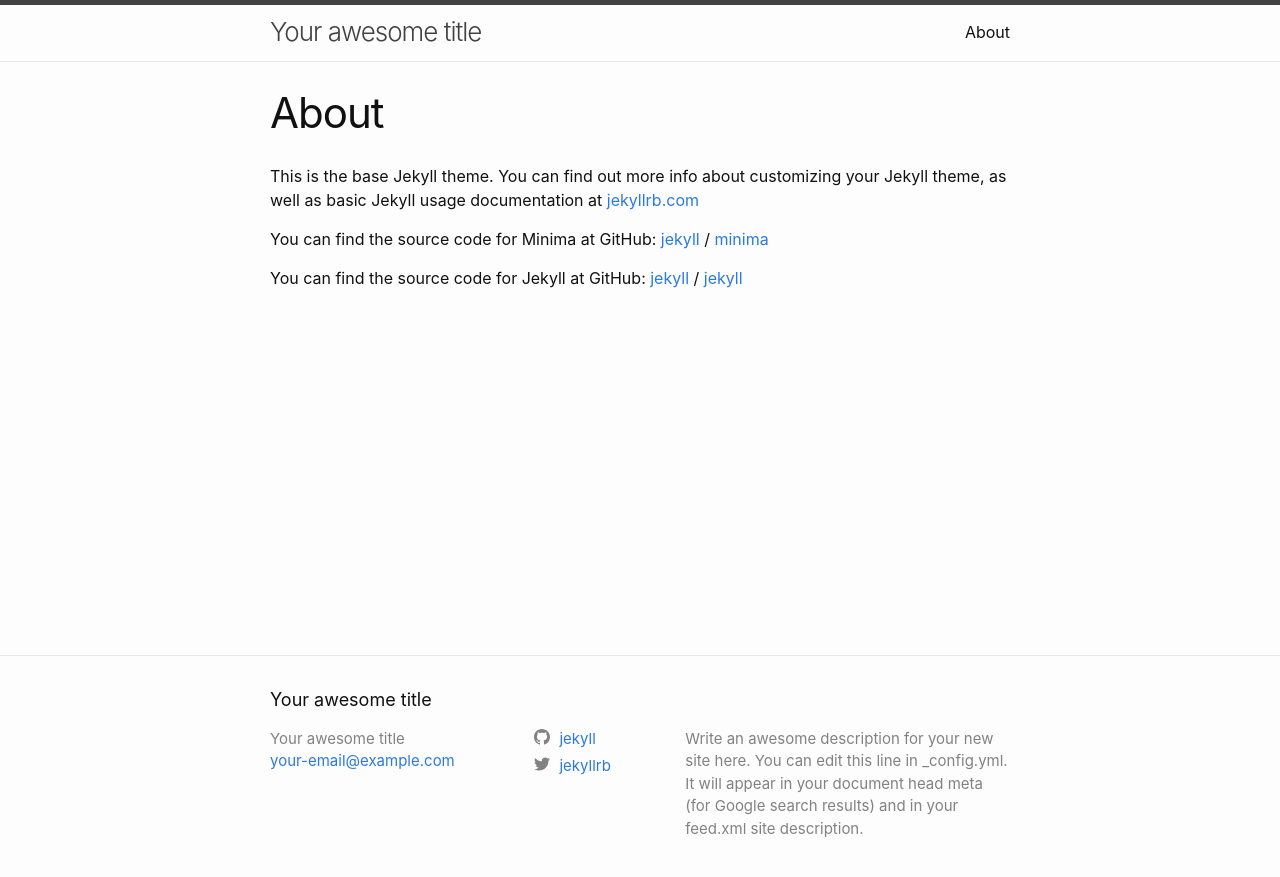
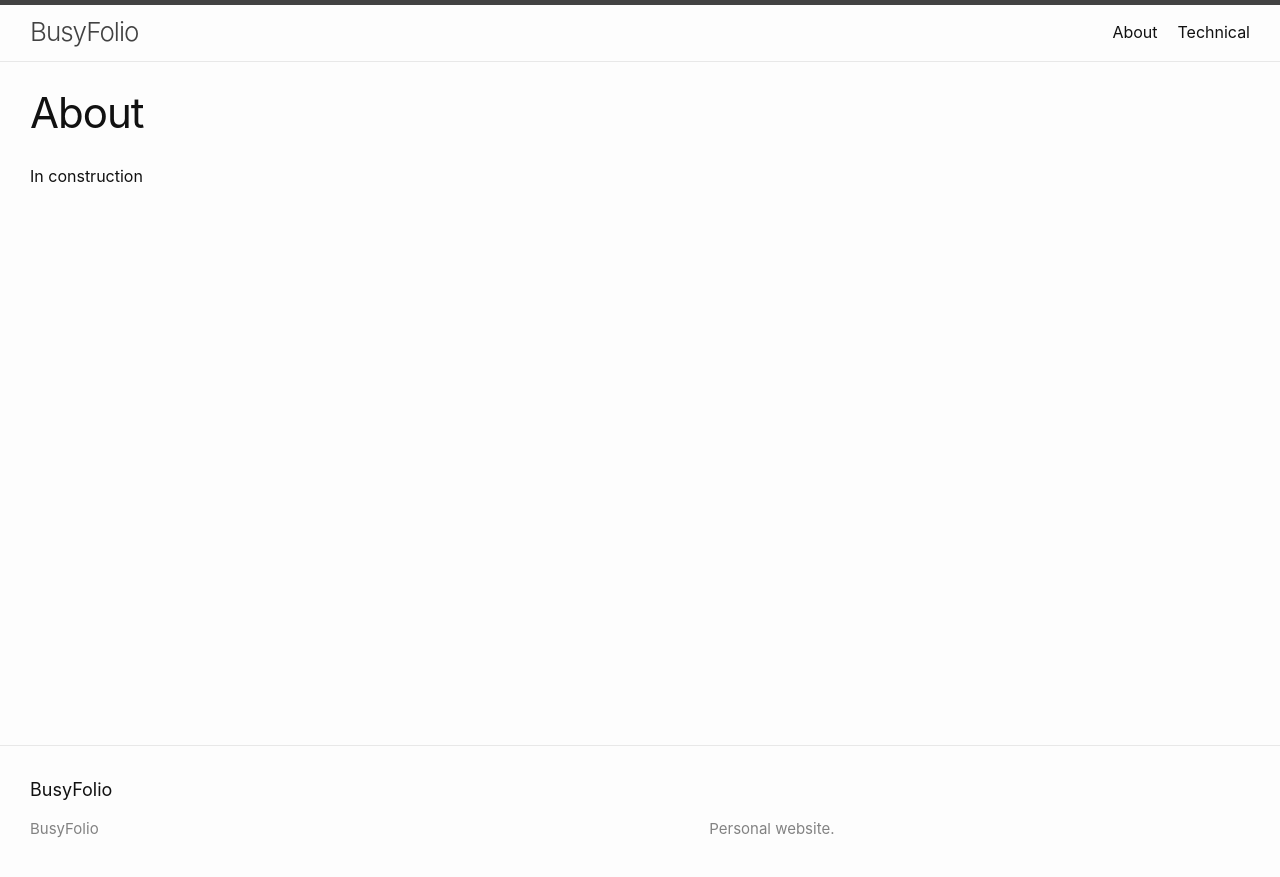
Before and after one commit to bzthin/bzthin.github.io, a Jekyll site: the page built from pages/about.md, in a window 1280 px wide. Shown: the top 877 px of the page. Built offline with Jekyll 4.4.1, drawn with Linux system fonts in a browser that asks for light colours.

Commit message:
Create technical page skeleton

```diff
--- a/_config.yml
+++ b/_config.yml
@@ -18,19 +18,18 @@
 # You can create any custom variable you would like, and they will be accessible
 # in the templates via {{ site.myvariable }}.
 
-title: Your awesome title
-email: your-email@example.com
+title: BusyFolio
+# email: bingzong91@gmail.com
+# Write an awesome description for your new site here. You can edit this
+# line in _config.yml. It will appear in your document head meta (for
+# Google search results) and in your feed.xml site description.
 description: >- # this means to ignore newlines until "baseurl:"
-  Write an awesome description for your new site here. You can edit this
-  line in _config.yml. It will appear in your document head meta (for
-  Google search results) and in your feed.xml site description.
+  Personal website.
 baseurl: "" # the subpath of your site, e.g. /blog
 url: "" # the base hostname & protocol for your site, e.g. http://example.com
-twitter_username: jekyllrb
-github_username:  jekyll
+# twitter_username: jekyllrb
+# github_username:  jekyll
 
-# Build settings
-# theme: minima
 plugins:
   - jekyll-feed
 
--- a/_layouts/home.html
+++ b/_layouts/home.html
@@ -9,7 +9,7 @@ layout: default
 
   {{ content }}
 
-  {%- if site.posts.size > 0 -%}
+  <!-- {%- if site.posts.size > 0 -%}
     <h2 class="post-list-heading">{{ page.list_title | default: "Posts" }}</h2>
     <ul class="post-list">
       {%- for post in site.posts -%}
@@ -29,6 +29,6 @@ layout: default
     </ul>
 
     <p class="rss-subscribe">subscribe <a href="{{ "/feed.xml" | relative_url }}">via RSS</a></p>
-  {%- endif -%}
+  {%- endif -%} -->
 
 </div>
--- a/_sass/minima.scss
+++ b/_sass/minima.scss
@@ -21,7 +21,7 @@ $grey-color-dark:  darken($grey-color, 25%) !default;
 $table-text-align: left !default;
 
 // Width of the content area
-$content-width:    800px !default;
+$content-width:    2000px !default;
 
 $on-palm:          600px !default;
 $on-laptop:        800px !default;
--- a/_sass/minima/_layout.scss
+++ b/_sass/minima/_layout.scss
@@ -180,6 +180,30 @@
   flex: 1;
 }
 
+flexbody {
+  height: 100%;
+  overflow: hidden;
+  margin: 0px;
+  display: flex;
+}
+.column {
+  height: 100%;
+  display: flex;
+  flex-direction: column;
+}
+#left {
+  flex-shrink: 0;
+  background-color: white;
+}
+#right {
+  background-color: #f3f3f3;
+}
+.bottom {
+  flex-grow: 1;
+  overflow-y: auto;
+  padding: 20px;
+}
+
 .page-heading {
   @include relative-font-size(2);
 }
--- a/about.md
+++ /dev/null
@@ -1,18 +0,0 @@
----
-layout: page
-title: About
-permalink: /about/
----
-
-This is the base Jekyll theme. You can find out more info about customizing your Jekyll theme, as well as basic Jekyll usage documentation at [jekyllrb.com](https://jekyllrb.com/)
-
-You can find the source code for Minima at GitHub:
-[jekyll][jekyll-organization] /
-[minima](https://github.com/jekyll/minima)
-
-You can find the source code for Jekyll at GitHub:
-[jekyll][jekyll-organization] /
-[jekyll](https://github.com/jekyll/jekyll)
-
-
-[jekyll-organization]: https://github.com/jekyll
--- /dev/null
+++ b/pages/about.md
@@ -0,0 +1,7 @@
+---
+layout: page
+title: About
+permalink: /about/
+---
+
+In construction
```
Also changed, not shown: _layouts/page_with_side_nav.html (added, +57 -0 lines), index.md (+120 -0 lines), pages/technical/index.md (added, +6 -0 lines), Gemfile.lock.
